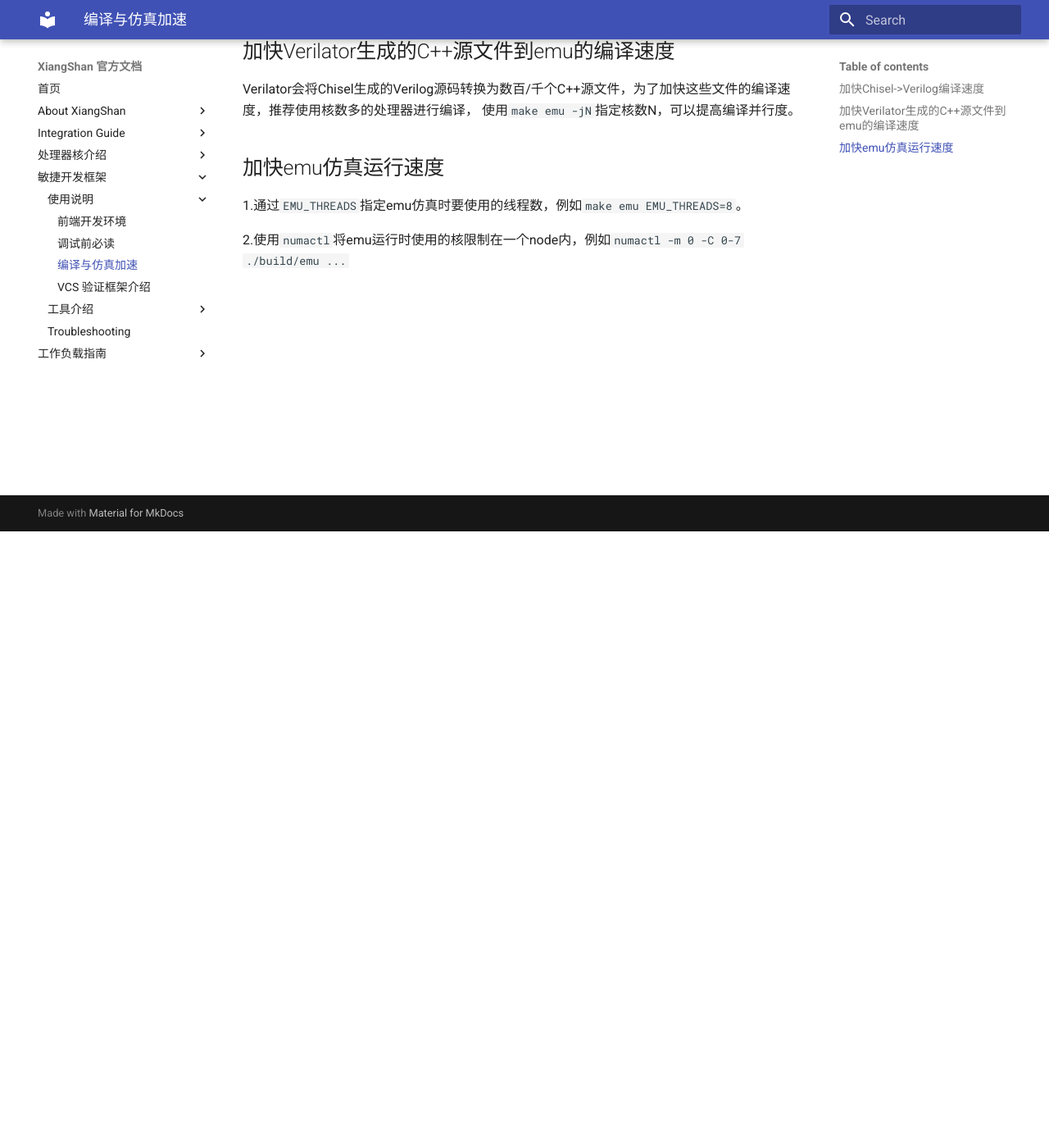
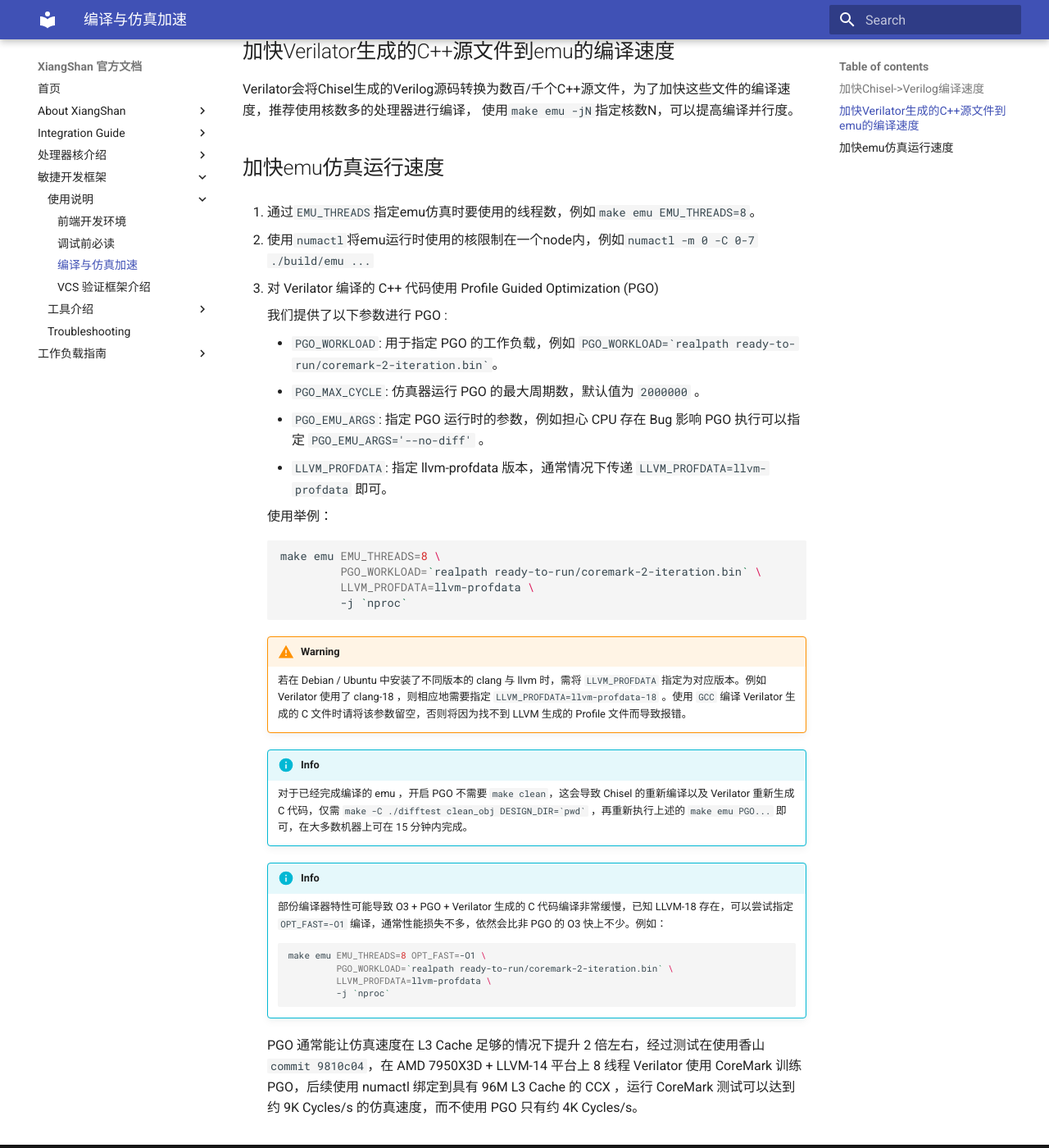
Before and after one commit to OpenXiangShan/XiangShan-doc, an MkDocs documentation site: the page built from docs/tools/compile-and-sim.md, in a window 1280 px wide and 1400 px high, scrolled down 752 px. Shown: the whole window at 82% size. Built offline with MkDocs 1.6.1 and Material for MkDocs 9.7.7, drawn with Linux system fonts in a browser that asks for light colours.

Commit message:
compile-and-sim: add PGO (#95)
Signed-off-by: Yangyu Chen <cyy@cyyself.name>

````diff
--- a/docs/tools/compile-and-sim.md
+++ b/docs/tools/compile-and-sim.md
@@ -29,6 +29,41 @@ Verilator会将Chisel生成的Verilog源码转换为数百/千个C++源文件，
 
 ## 加快emu仿真运行速度
 
-1.通过`EMU_THREADS`指定emu仿真时要使用的线程数，例如`make emu EMU_THREADS=8`。
+1. 通过`EMU_THREADS`指定emu仿真时要使用的线程数，例如`make emu EMU_THREADS=8`。
 
-2.使用`numactl`将emu运行时使用的核限制在一个node内，例如`numactl -m 0 -C 0-7 ./build/emu ...`
+2. 使用`numactl`将emu运行时使用的核限制在一个node内，例如`numactl -m 0 -C 0-7 ./build/emu ...`
+
+3. 对 Verilator 编译的 C++ 代码使用 Profile Guided Optimization (PGO)
+
+    我们提供了以下参数进行 PGO :
+
+    - `PGO_WORKLOAD`: 用于指定 PGO 的工作负载，例如 <code>PGO_WORKLOAD=\`realpath ready-to-run/coremark-2-iteration.bin\`</code>。
+    - `PGO_MAX_CYCLE`: 仿真器运行 PGO 的最大周期数，默认值为 `2000000` 。
+    - `PGO_EMU_ARGS`: 指定 PGO 运行时的参数，例如担心 CPU 存在 Bug 影响 PGO 执行可以指定 `PGO_EMU_ARGS='--no-diff'` 。
+    - `LLVM_PROFDATA`: 指定 llvm-profdata 版本，通常情况下传递 `LLVM_PROFDATA=llvm-profdata` 即可。
+
+    使用举例：
+
+    ```bash
+    make emu EMU_THREADS=8 \
+             PGO_WORKLOAD=`realpath ready-to-run/coremark-2-iteration.bin` \
+             LLVM_PROFDATA=llvm-profdata \
+             -j `nproc`
+    ```
+
+    !!! warning
+        若在 Debian / Ubuntu 中安装了不同版本的 clang 与 llvm 时，需将 `LLVM_PROFDATA` 指定为对应版本。例如 Verilator 使用了 clang-18 ，则相应地需要指定 `LLVM_PROFDATA=llvm-profdata-18` 。使用 `GCC` 编译 Verilator 生成的 C 文件时请将该参数留空，否则将因为找不到 LLVM 生成的 Profile 文件而导致报错。
+
+    !!! info
+        对于已经完成编译的 emu ，开启 PGO 不需要 `make clean`，这会导致 Chisel 的重新编译以及 Verilator 重新生成 C 代码，仅需 <code>make -C ./difftest clean_obj DESIGN_DIR=\`pwd\`</code> ，再重新执行上述的 `make emu PGO...` 即可，在大多数机器上可在 15 分钟内完成。
+
+    !!! info
+        部份编译器特性可能导致 O3 + PGO + Verilator 生成的 C 代码编译非常缓慢，已知 LLVM-18 存在，可以尝试指定 `OPT_FAST=-O1` 编译，通常性能损失不多，依然会比非 PGO 的 O3 快上不少。例如：
+        ```bash
+        make emu EMU_THREADS=8 OPT_FAST=-O1 \
+                 PGO_WORKLOAD=`realpath ready-to-run/coremark-2-iteration.bin` \
+                 LLVM_PROFDATA=llvm-profdata \
+                 -j `nproc`
+        ```
+
+    PGO 通常能让仿真速度在 L3 Cache 足够的情况下提升 2 倍左右，经过测试在使用香山`commit 9810c04`，在 AMD 7950X3D + LLVM-14 平台上 8 线程 Verilator 使用 CoreMark 训练 PGO，后续使用 numactl 绑定到具有 96M L3 Cache 的 CCX ，运行 CoreMark 测试可以达到约 9K Cycles/s 的仿真速度，而不使用 PGO 只有约 4K Cycles/s。
````
